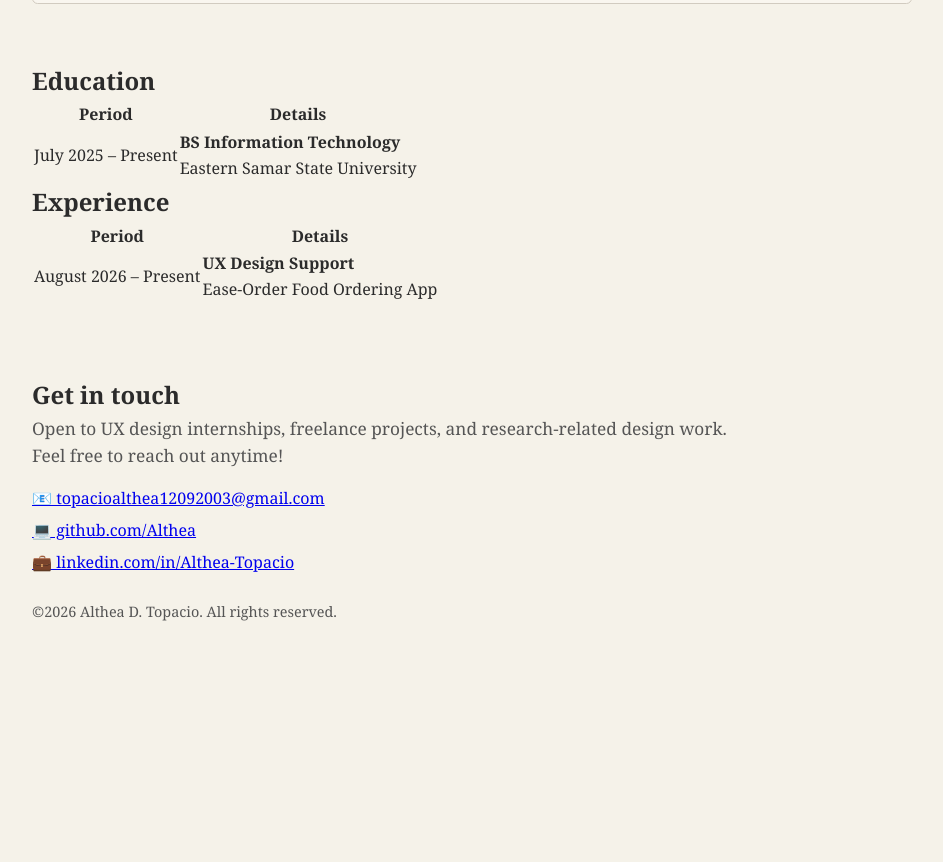
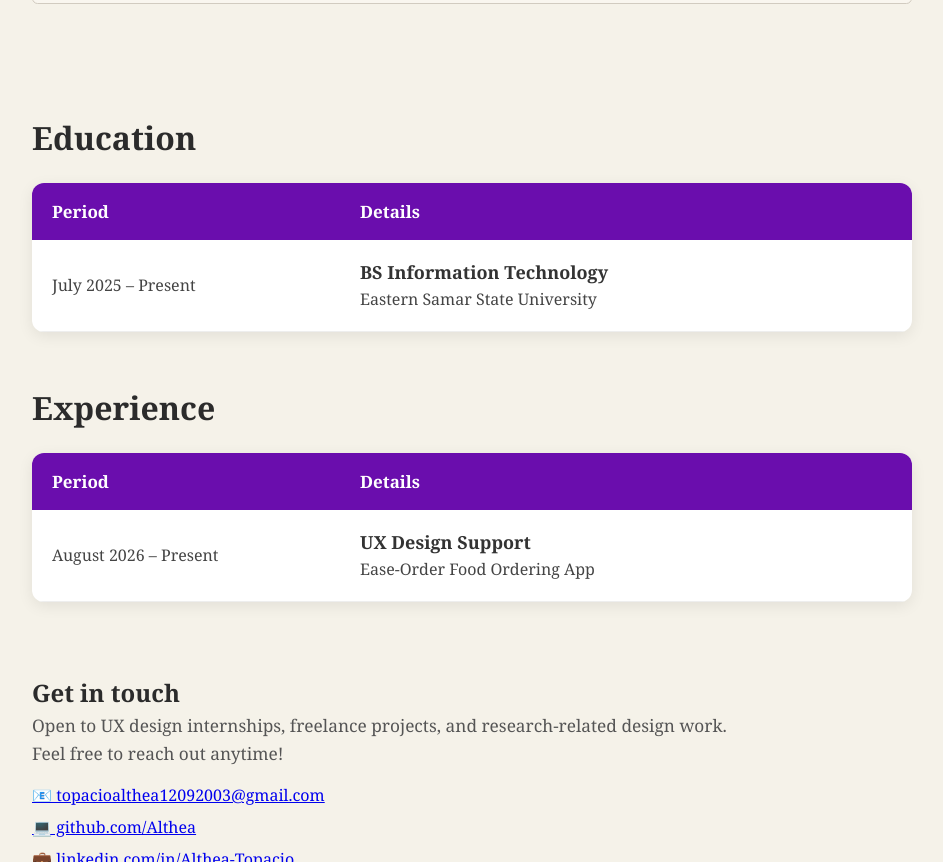
Before and after one commit to topacioalthea12092003-create/personal--website, a plain HTML site: page index.html in a window 1280 px wide. Shown: the part 2060-2922 px from the top of the page, without its empty margins (168-1111 px from the left). Before the commit the page ends 2851 px from the top, so only its background shows below. Drawn offline with Linux system fonts and the light colour scheme.

Commit message:
Add files via upload

```diff
--- a/style.css
+++ b/style.css
@@ -255,11 +255,79 @@ body {
     color: var(--purple-dark);
     border-bottom-color: var(--purple-dark);
 }
+/* Education & Experience Design */
+.education,
+.experience {
+    margin-top: 50px;
+    margin-bottom: 50px;
+}
 
-.timeline-block {
-    position: relative;
-    padding-left: 1.8rem;
+.education h2,
+.experience h2 {
+    font-size: 32px;
+    margin-bottom: 20px;
 }
+
+/* Table design */
+.education table,
+.experience table {
+    width: 100%;
+    border-collapse: collapse;
+    background: white;
+    border-radius: 12px;
+    overflow: hidden;
+    box-shadow: 0 4px 15px rgba(0, 0, 0, 0.08);
+}
+
+/* Header */
+.education th,
+.experience th {
+    background: #6a0dad;
+    color: white;
+    padding: 15px 20px;
+    text-align: left;
+    font-size: 17px;
+}
+
+/* Content */
+.education td,
+.experience td {
+    padding: 18px 20px;
+    border-bottom: 1px solid #eee;
+    color: #444;
+}
+
+/* Column width */
+.education th:first-child,
+.education td:first-child,
+.experience th:first-child,
+.experience td:first-child {
+    width: 35%;
+}
+
+.education th:last-child,
+.education td:last-child,
+.experience th:last-child,
+.experience td:last-child {
+    width: 65%;
+}
+
+/* Bold titles */
+.education td strong,
+.experience td strong {
+    color: #333;
+    font-size: 18px;
+}
+
+/* Hover effect */
+.education tr:hover,
+.experience tr:hover {
+    background: #f8f1ff;
+}
+Compose
+Write to Althea Topacio
+
+
 
 .timeline-block::before {
     content: '';
```
